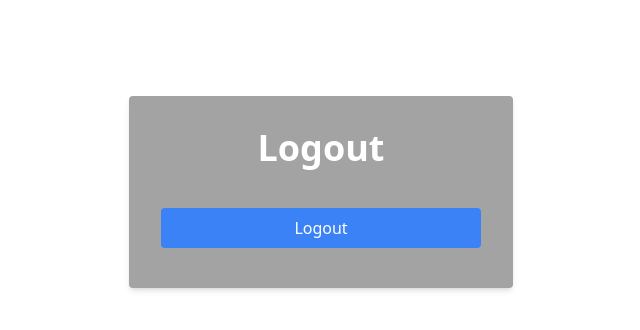
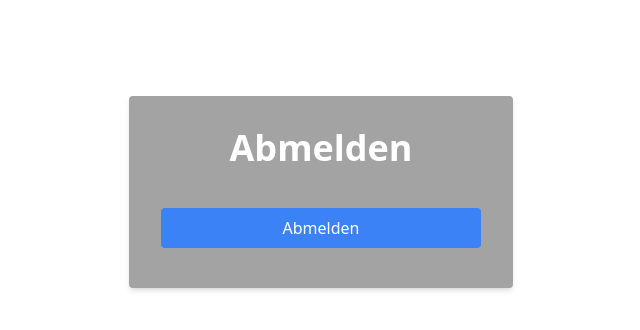
Before and after one commit to FabianRuefenacht/DEFVIS, a Next.js app in the folder frontend/: page /logout in a window 1280 px wide. Shown: the top 330 px of the page, without its empty margins (319-959 px from the left). Built offline with nearby package versions, Linux system fonts and the light colour scheme.

Commit message:
update logout

```diff
--- a/frontend/src/app/logout/page.tsx
+++ b/frontend/src/app/logout/page.tsx
@@ -19,14 +19,14 @@ const Logout = () => {
     <main className="flex min-h-screen flex-col items-center justify-between p-24">
       <div className="bg-neutral-400 text-white p-8 rounded shadow-md w-96">
         <h1 className="text-4xl text-center font-semibold mb-8 text-white">
-          Logout
+          Abmelden
         </h1>
         <form onSubmit={handleSubmit}>
           <button
             type="submit"
             className="w-full bg-blue-500 my-2 text-white py-2 rounded hover:bg-blue-600"
           >
-            Logout
+            Abmelden
           </button>
         </form>
       </div>
```
